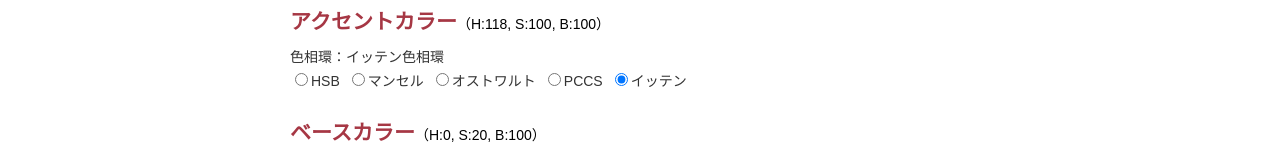
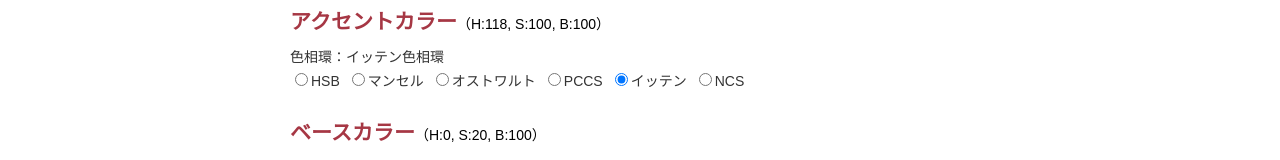
Before and after one commit to ryo-i/color-scheme-generator, a Next.js app: page / in a window 1280 px wide. Shown: the part 546-706 px from the top of the page. Built offline with nearby package versions, Linux system fonts and the light colour scheme.

Commit message:
アクセントカラー にNCS色相環を追加 #14

```diff
--- a/components/Inner.tsx
+++ b/components/Inner.tsx
@@ -281,6 +281,7 @@ function Inner() {
           <label><input type="radio" name="hueCircle" value="オストワルト色相環" data-hue-circle="ostwald" onChange={changeAccentColor} />オストワルト</label>
           <label><input type="radio" name="hueCircle" value="PCCS色相環" data-hue-circle="pccs" onChange={changeAccentColor} />PCCS</label>
           <label><input type="radio" name="hueCircle" value="イッテン色相環" data-hue-circle="itten" onChange={changeAccentColor} defaultChecked />イッテン</label>
+          <label><input type="radio" name="hueCircle" value="NCS色相環" data-hue-circle="ncs" onChange={changeAccentColor} />NCS</label>
         </section>
         <section className="baseColor">
           <h2>ベースカラー<span>（H:{baseHue}, S:{baseSaturation}, B:{baseBrightness}）</span></h2>
--- a/data/data.json
+++ b/data/data.json
@@ -35,7 +35,8 @@
             "munsell": [7, 20, 47, 65, 115, 164, 177, 219, 276, 341],
             "ostwald": [24, 47, 159, 184, 200, 212, 305, 350],
             "pccs": [17, 37, 50, 66, 154, 175, 192, 208, 243, 294, 332, 351],
-            "itten": [3, 11, 22, 41, 59, 85, 122, 186, 214, 228, 265, 336]
+            "itten": [3, 11, 22, 41, 59, 85, 122, 186, 214, 228, 265, 336],
+            "ncs": [0, 35, 55, 70, 129, 153, 201, 293]
         }
     },
     "footer": {
```
Also changed, not shown: 1 other file (tests, documents, lock files or other folders).
